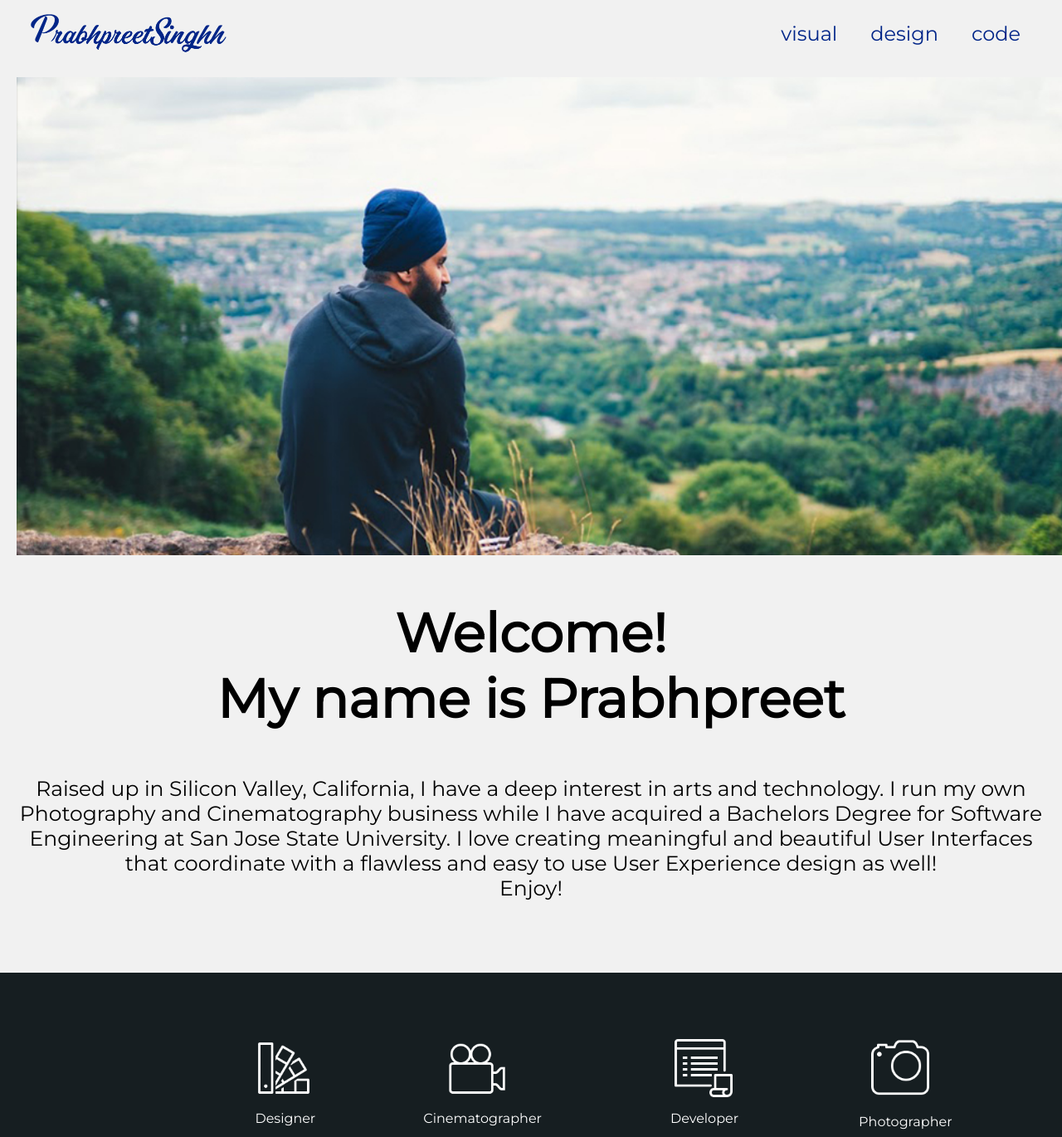
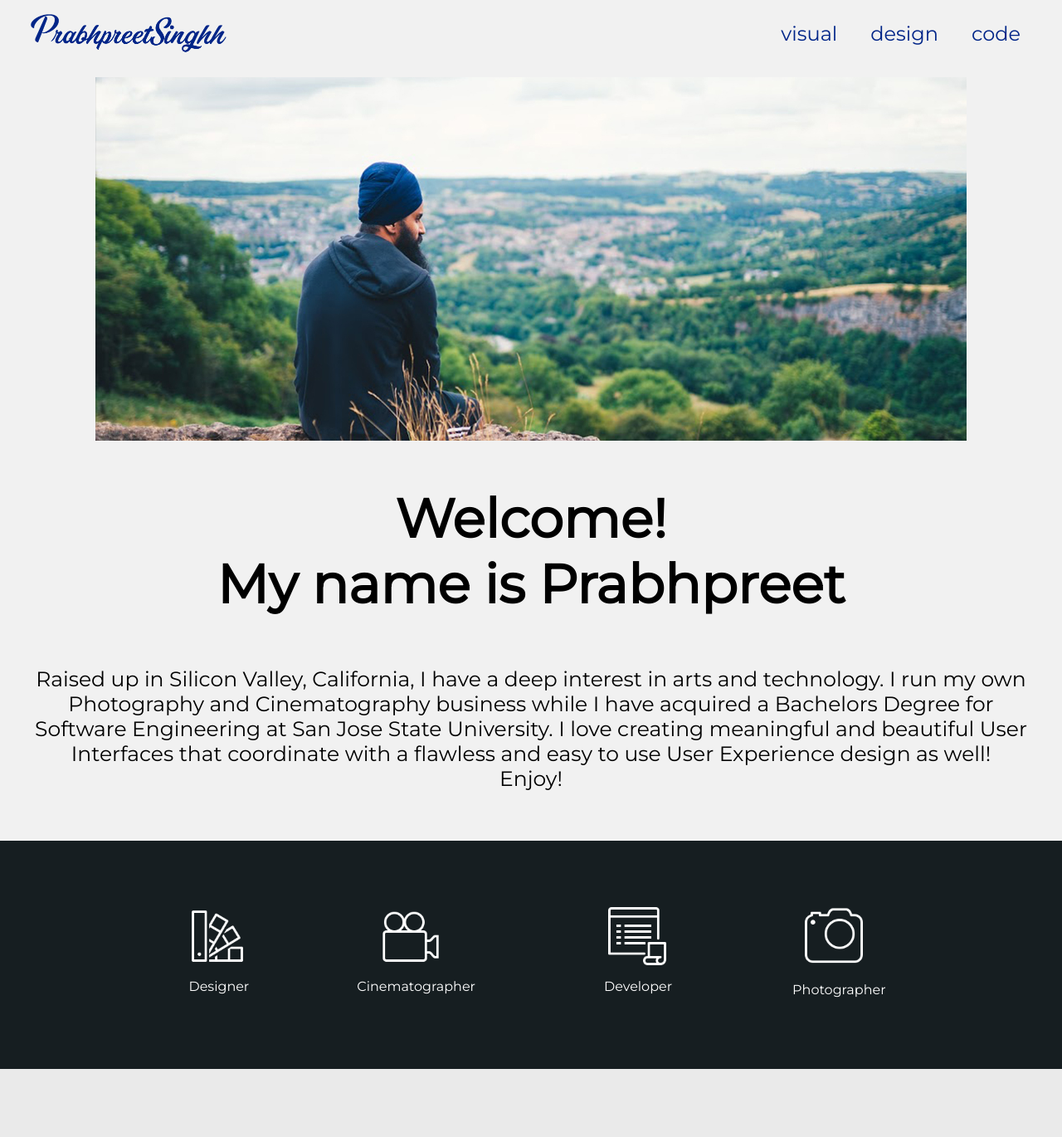
Before and after one commit to prabhpreet03/my-website-v2.0, a plain HTML site: page index.html in a window 1280 px wide. Shown: the top 1370 px of the page at 83% size. Drawn offline with Linux system fonts and the light colour scheme.

Commit message:
Update main.css

```diff
--- a/css/main.css
+++ b/css/main.css
@@ -4,7 +4,7 @@ body, html {
   padding: 0px;
   margin:0px;
   background-color: rgb(241, 241, 241);
-    overflow-x: hidden;
+  overflow-x: hidden;
 }
 .main-nav-bar{
     padding: 20px;
@@ -28,8 +28,8 @@ header{
     margin:10px 30px;
 }
 .background-picture {
-    width: 1380;
-    margin: 0px 20px;
+    width: auto;
+    margin: 0px auto;
     margin-top: -40px;
 }
 h2{
@@ -37,15 +37,18 @@ h2{
 }
 .my-bio{
     font-size:25px;
-    width: 1240px;
-    height: 212px;
+    margin: 60px 40px;
+    width: auto;
+    height: auto;
 }
 .dark-container{
     color: white;
     display: flex;
     justify-content: center;
     background-color: #161E21;
-    width: 1440px;
+    margin-left:auto;
+    margin-right:auto;
+    width: auto;
     height: 275px;
 }
 .cards{
@@ -65,7 +68,9 @@ h2{
 }
 .light-container{
     background-color:#EAEAEA;
-    width: 1440px;
+    margin-left:auto;
+    margin-right:auto;
+    width: auto;
     height:100px;
     padding-top: 100px;
     padding-bottom: 100px;
@@ -170,7 +175,7 @@ h2{
 .social-media-links-design{
     display: grid;
     justify-content: center;
-    margin-bottom:50px;
+    margin-bottom: auto;
     grid-template-columns: 40px 40px 40px 40px;
     grid-template-rows: 20px;
     grid-gap: 50px;
```
